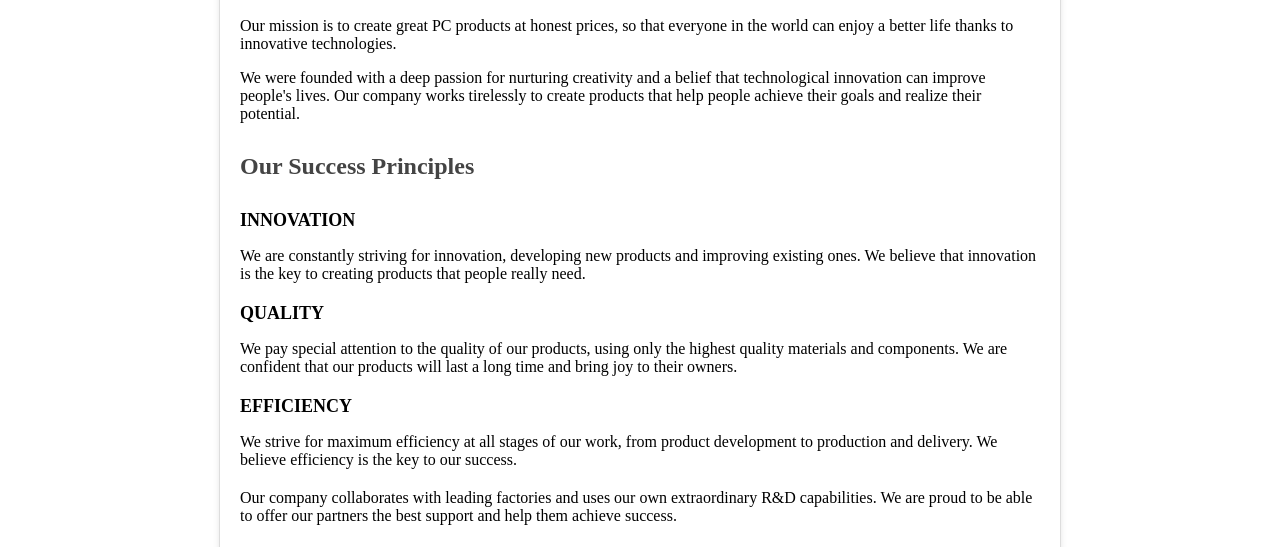
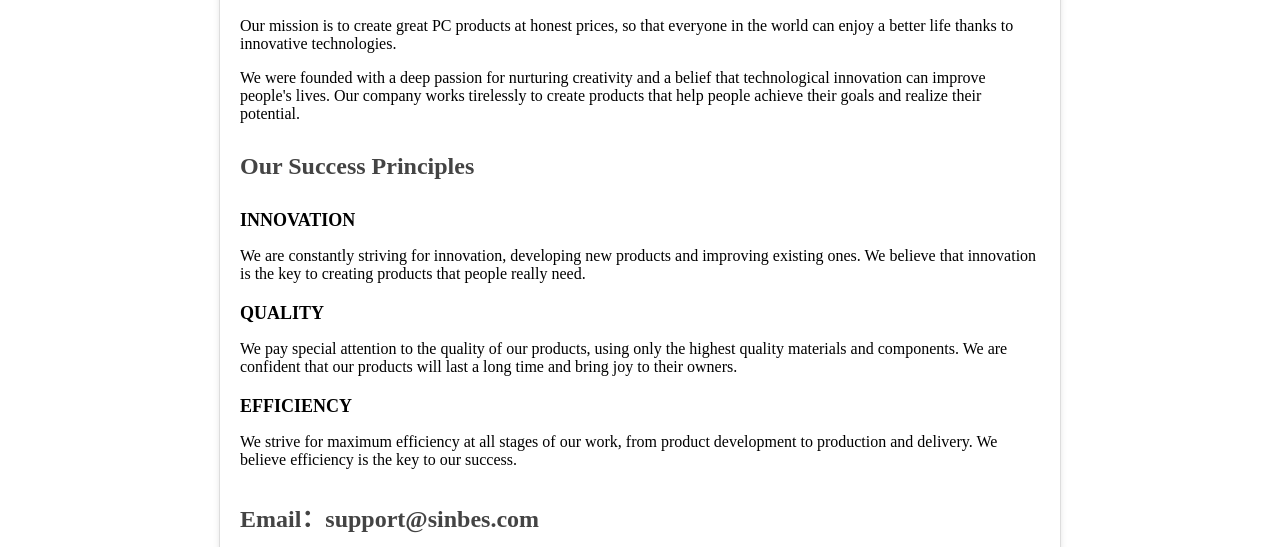
Before and after one commit to Xcaihaifeng/it_web, a plain HTML site: page index.html in a window 1280 px wide. Shown: the part 253-800 px from the top of the page. Drawn offline with Linux system fonts and the light colour scheme.

Commit message:
Update index.html

```diff
--- a/index.html
+++ b/index.html
@@ -49,7 +49,6 @@
                 </div>
             </div>
 
-            <p>Our company collaborates with leading factories and uses our own extraordinary R&D capabilities. We are proud to be able to offer our partners the best support and help them achieve success.</p>
             <div class="contact-info">
                 <!-- <p>Tel：+8617302658324</p> -->
                 <h2>Email：support@sinbes.com</h2>
```
